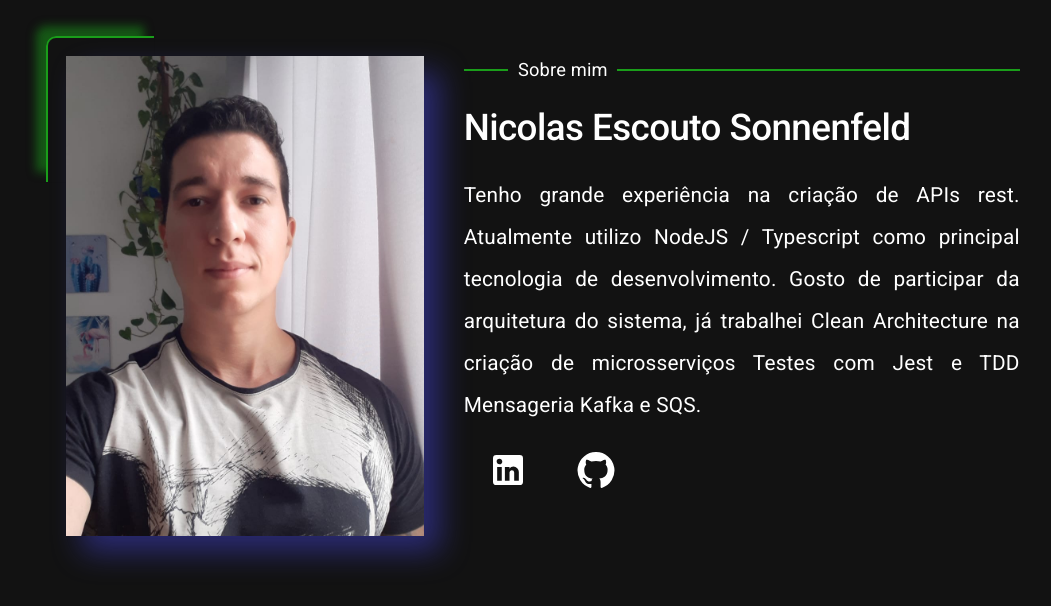
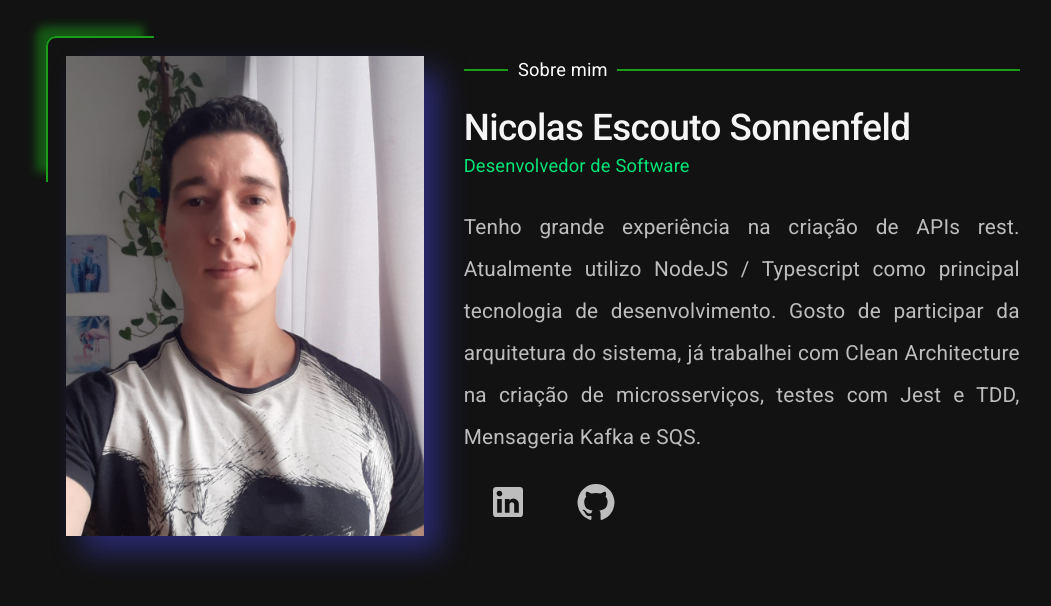
Before and after one commit to NicolasES/my-page, a React (Vite) app: page / in a window 1280 px wide. Shown: the top 606 px of the page, without its empty margins (97-1148 px from the left). Built offline with nearby package versions, Linux system fonts and the light colour scheme.

Commit message:
feat: about me styles

```diff
--- a/src/App.tsx
+++ b/src/App.tsx
@@ -22,13 +22,20 @@ function App() {
       h1: {
         fontSize: '2.3rem',
         textAlign: 'center',
-        fontWeight: '500'
+        fontWeight: '500',
+        color: '#f5f5f5'
       },
       h2: {
         fontSize: '2rem',
         fontWeight: '400'
       },
-      fontSize: 16
+      body1:{
+        color: '#bdbdbd'
+      },
+      subtitle1: {
+        color: '#00e676'
+      },
+      fontSize: 16,
     },
   });
 
--- a/src/components/sections/AboutMe.tsx
+++ b/src/components/sections/AboutMe.tsx
@@ -24,14 +24,19 @@ export const AboutMe: React.FC = () => {
         <Grid xs={6}>
           <TitleDivider text='Sobre mim'></TitleDivider>
 
-          <Typography variant="h1" textAlign='left' my={3}>
+          <Typography variant="h1" textAlign='left' mt={3}>
             Nicolas Escouto Sonnenfeld
           </Typography>
 
-          <Typography variant="body1" sx={styles.p}>
+          <Typography variant="subtitle1" textAlign='left'>
+            Desenvolvedor de Software
+          </Typography>
+
+          <Typography variant="body1" sx={styles.p} mt={3}>
             Tenho grande experiência na criação de APIs rest. Atualmente utilizo
             NodeJS / Typescript como principal tecnologia de desenvolvimento.
-            Gosto de participar da arquitetura do sistema, já trabalhei Clean Architecture na criação de microsserviços Testes com Jest e TDD
+            Gosto de participar da arquitetura do sistema, já trabalhei com Clean Architecture na criação de microsserviços,
+            testes com Jest e TDD,
             Mensageria Kafka e SQS.
           </Typography>
 
--- a/src/components/shared/TitleDivider.tsx
+++ b/src/components/shared/TitleDivider.tsx
@@ -1,7 +1,8 @@
-import { Divider } from "@mui/material"
+import { Divider, SxProps } from "@mui/material"
 
 export const TitleDivider: React.FC<{ text: string }> = ({ text }) => {
-  const style = {
+  const style: SxProps = {
+    color: '#fff',
     ":before, :after": {
       borderTop: '2px solid rgb(26, 158, 26)'
     }
```
